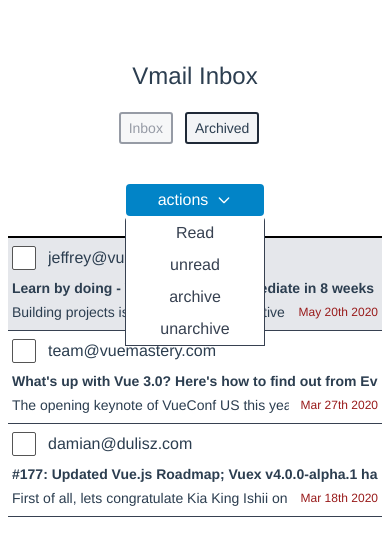
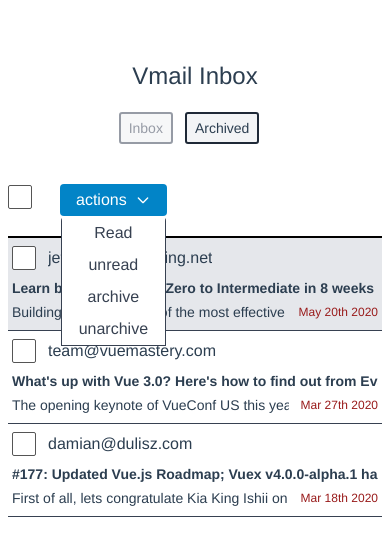
Before and after one commit to Abolfazl-JD/gmail-clone, a Vue app: page / in a window 390 px wide. Both pictures are taken after a click on the button "actions". Shown: the top 556 px of the page. Built offline with nearby package versions, Linux system fonts and the light colour scheme.

Commit message:
create action bar for small screen size

```diff
--- a/src/components/BulkActionBar.vue
+++ b/src/components/BulkActionBar.vue
@@ -2,6 +2,9 @@
 import { computed } from 'vue'
 // types
 import type { Gmail } from '@/types'
+// components
+import LargeSizeActionBar from './LargeSizeActionBar.vue'
+import DropDown from './DropDown.vue'
 // stores
 import { SelectionGmail } from '../stores/EmailSelection'
 const emailSelection = SelectionGmail()
@@ -15,15 +18,10 @@
 
 const bulkSelect = () => allSelected.value ? emailSelection.clear() : emailSelection.selectMultipleGmails()
 
-const disableMarkRead = computed(() => [...emailSelection.gmails].every(email => email.read))
-const disableMarkUnread = computed(() => [...emailSelection.gmails].every(email => !email.read))
-const disableArchived = computed(() => [...emailSelection.gmails].every(email => email.archived))
-const disableUnArchived = computed(() => [...emailSelection.gmails].every(email => !email.archived))
-
 </script>
 
 <template>
-    <div class="max-w-1000px text-left mx-auto mb-5 hidden mt-10 sm:flex md:mt-0">
+    <div class="max-w-1000px text-left mx-auto mb-5 mt-10 flex md:mt-0">
         <span class="checkbox">
             <input
             type="checkbox"
@@ -31,31 +29,7 @@
             :class="[someSelected ? 'partial-check' : '']"
             @click="bulkSelect">
         </span>
-        <span class="buttons ml-2 flex flex-wrap gap-1 justify-center md:block">
-            <button
-            class="functional-btn"
-            @click="emailSelection.selectedOperation(e => e.read = true)"
-            :disabled="disableMarkRead">
-                Mark read
-            </button>
-            <button
-            class="functional-btn"
-            @click="emailSelection.selectedOperation(e => e.read = false)"
-            :disabled="disableMarkUnread">
-                Mark Unread
-            </button>
-            <button
-            class="functional-btn"
-            @click="emailSelection.selectedOperation(e => e.archived = true)"
-            :disabled="disableArchived">
-                Archive
-            </button>
-            <button
-            class="functional-btn"
-            @click="emailSelection.selectedOperation(e => e.archived = false)"
-            :disabled="disableUnArchived">
-                Unarchive
-            </button>
-        </span>
+        <LargeSizeActionBar />
+        <DropDown/>
     </div>
 </template>
--- a/src/components/DropDown.vue
+++ b/src/components/DropDown.vue
@@ -5,18 +5,18 @@
 </script>
 
 <template>
-    <div class="max-w-1000 flex justify-center mx-auto mb-5 mt-10 relative sm:hidden">
-        <button @click="showDropDownMenu = !showDropDownMenu" class="bg-sky-600 text-white py-1 px-8 rounded border-none cursor-pointer flex items-center disabled:opacity-40">
+    <div class="buttons ml-2 flex-wrap gap-1 justify-center flex pl-5 sm:hidden">
+        <button @click="showDropDownMenu = !showDropDownMenu" class="bg-sky-600 text-white py-1 px-4 rounded border-none cursor-pointer flex items-center disabled:opacity-40">
             <span>actions</span>
             <svg class="w-4 h-4 ml-2" fill="none" stroke="currentColor" viewBox="0 0 24 24" xmlns="http://www.w3.org/2000/svg">
                 <path stroke-linecap="round" stroke-linejoin="round" stroke-width="2" d="M19 9l-7 7-7-7"></path>
             </svg>
         </button>
         <ul class="absolute text-gray-700 z-10 top-33px rounded-tr rounded-tl border border-gray-700 border-t-0" v-if="showDropDownMenu">
-            <li class="bg-white px-34px py-1 hover:bg-gray-300 cursor-pointer">Read</li>
-            <li class="bg-white px-34px py-1 hover:bg-gray-300 cursor-pointer">unread</li>
-            <li class="bg-white px-34px py-1 hover:bg-gray-300 cursor-pointer">archive</li>
-            <li class="bg-white px-34px py-1 hover:bg-gray-300 cursor-pointer">unarchive</li>
+            <li class="list-items">Read</li>
+            <li class="list-items">unread</li>
+            <li class="list-items">archive</li>
+            <li class="list-items">unarchive</li>
         </ul>
     </div>
 </template>
--- /dev/null
+++ b/src/components/LargeSizeActionBar.vue
@@ -0,0 +1,38 @@
+<script setup lang="ts">
+// composables
+import bulkActions from '@/composables/BulkAction'
+// stores
+import { SelectionGmail } from '../stores/EmailSelection'
+const emailSelection = SelectionGmail()
+
+const { disableArchived , disableMarkRead , disableMarkUnread , disableUnArchived } = bulkActions()
+</script>
+
+<template>
+    <span class="buttons ml-2 hidden flex-wrap gap-1 justify-center sm:flex md:block">
+        <button
+        class="functional-btn"
+        @click="emailSelection.selectedOperation(e => e.read = true)"
+        :disabled="disableMarkRead">
+            Mark read
+        </button>
+        <button
+        class="functional-btn"
+        @click="emailSelection.selectedOperation(e => e.read = false)"
+        :disabled="disableMarkUnread">
+            Mark Unread
+        </button>
+        <button
+        class="functional-btn"
+        @click="emailSelection.selectedOperation(e => e.archived = true)"
+        :disabled="disableArchived">
+            Archive
+        </button>
+        <button
+        class="functional-btn"
+        @click="emailSelection.selectedOperation(e => e.archived = false)"
+        :disabled="disableUnArchived">
+            Unarchive
+        </button>
+    </span>
+</template>
--- a/src/components/MailTable.vue
+++ b/src/components/MailTable.vue
@@ -8,7 +8,6 @@
 import MailModal from './MailModal.vue'
 import BulkActionBar from './BulkActionBar.vue'
 import WindowChooser from './WindowChooser.vue'
-import DropDown from './DropDown.vue'
 // stores
 import { gmailData } from '../stores/mainData'
 import { SelectionGmail } from '../stores/EmailSelection'
@@ -38,7 +37,6 @@
         </div>
         <WindowChooser />
         <BulkActionBar :gmails="gmailBox.filteredGmails" />
-        <DropDown />
         <transition-group class="max-w-1000px m-auto border-collapse border-t-2 border-black" name="row" tag="div">
             <div
             class="md:grid grid-cols-12 border-b border-gray-700 py-2 px-1 w-full"
--- /dev/null
+++ b/src/composables/BulkAction.ts
@@ -0,0 +1,16 @@
+import { computed } from 'vue'
+import { SelectionGmail } from '../stores/EmailSelection'
+
+export default function bulkActions() {
+    const emailSelection = SelectionGmail()
+    const disableMarkRead = computed(() => [...emailSelection.gmails].every(email => email.read))
+    const disableMarkUnread = computed(() => [...emailSelection.gmails].every(email => !email.read))
+    const disableArchived = computed(() => [...emailSelection.gmails].every(email => email.archived))
+    const disableUnArchived = computed(() => [...emailSelection.gmails].every(email => !email.archived))
+    return {
+        disableArchived,
+        disableUnArchived,
+        disableMarkRead,
+        disableMarkUnread
+    }
+}
--- a/windi.config.ts
+++ b/windi.config.ts
@@ -5,7 +5,8 @@
     theme: {},
     shortcuts: {
       'table-items': 'p-5px text-left border-b border-black',
-      'functional-btn' : 'bg-gray-100 border-2 text-sm border-gray-800 px-2 py-1 mr-3  disabled:(opacity-70 text-gray-500 border-gray-500)'
-      },
+      'functional-btn' : 'bg-gray-100 border-2 text-sm border-gray-800 px-2 py-1 mr-3  disabled:(opacity-70 text-gray-500 border-gray-500)',
+      'list-items' : 'bg-white px-17px text-center py-1 hover:bg-gray-300 cursor-pointer'
+    } ,
   plugins: [],
 })
```
